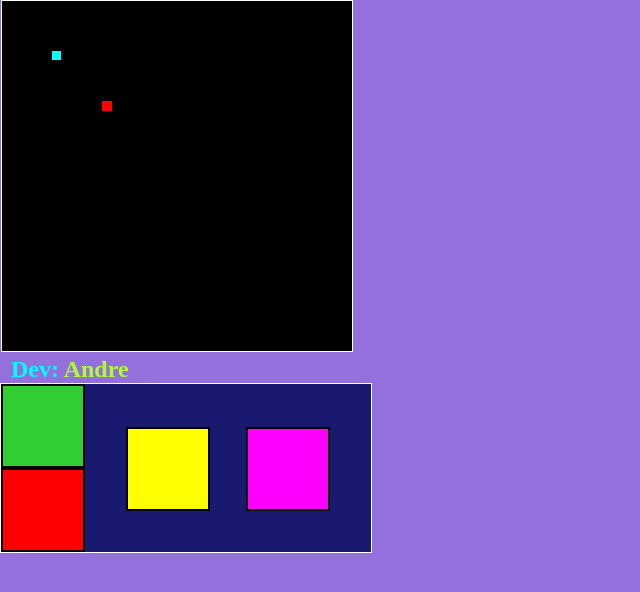
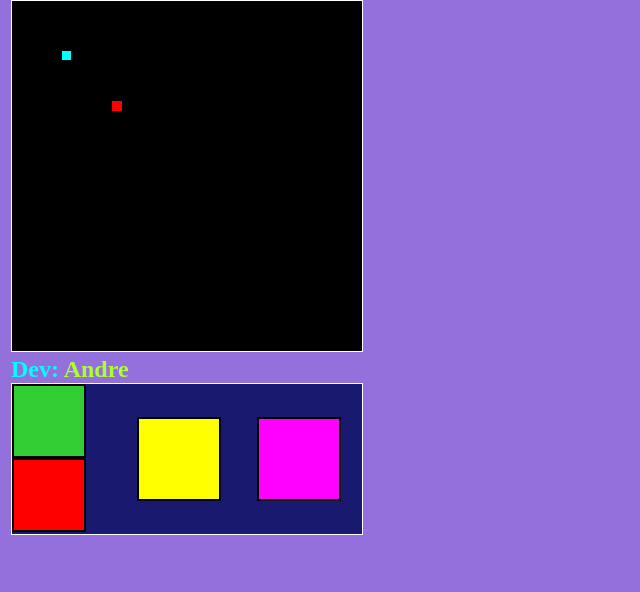
Before and after one commit to Andrezinrc/jogo-da-cobrinha, a plain HTML site: page index.html in a window 1280 px wide. Shown: the whole page, without its empty margins (0-640 px from the left). Drawn offline with Linux system fonts and the light colour scheme.

Commit message:
Atualizar o style.css

```diff
--- a/style.css
+++ b/style.css
@@ -1,10 +1,10 @@
-*{
+    *{
         margin: 0;
         padding: 0;
-      }
+     }
       canvas{
         position: relative;
-        left: 1px;
+        left: 11px;
       }
       body{
         background-color: mediumpurple;
@@ -23,11 +23,12 @@
       #paragrafo{
         text-align: center;
         text-decoration: underline;
-
       }
       .botoes{
-        width: 370px;
-        height: 168px;
+        position: relative;
+        left: 11px;
+        width: 350px;
+        height: 150px;
         background-color: midnightblue;
         border: 1px solid white;
       }
@@ -38,8 +39,8 @@
         position: relative;
       }
       #cima{
-        width: 80px;
-        height: 80px;
+        width: 70px;
+        height: 70px;
         background-color: limegreen;
         border: 2px solid black;
         font-size: 50px;
@@ -55,8 +56,8 @@
         border: 2px solid black;
       }
       #baixo{
-        width: 80px;
-        height: 80px;
+        width: 70px;
+        height: 70px;
         background-color: red;
         font-size: 50px;
         border: 2px solid black;
@@ -82,7 +83,7 @@
         align-items: center;
         position: relative;
         left: 125px;
-        top: -125px;
+        top: -115px;
         animation: tremer .2s;
         animation-iteration-count: 4;
       }
@@ -103,7 +104,7 @@
         align-items: center;
         position: relative;
         left: 245px;
-        top: -209px;
+        top: -199px;
         animation: tremer .2s;
         animation-iteration-count: 4;
       }
```
